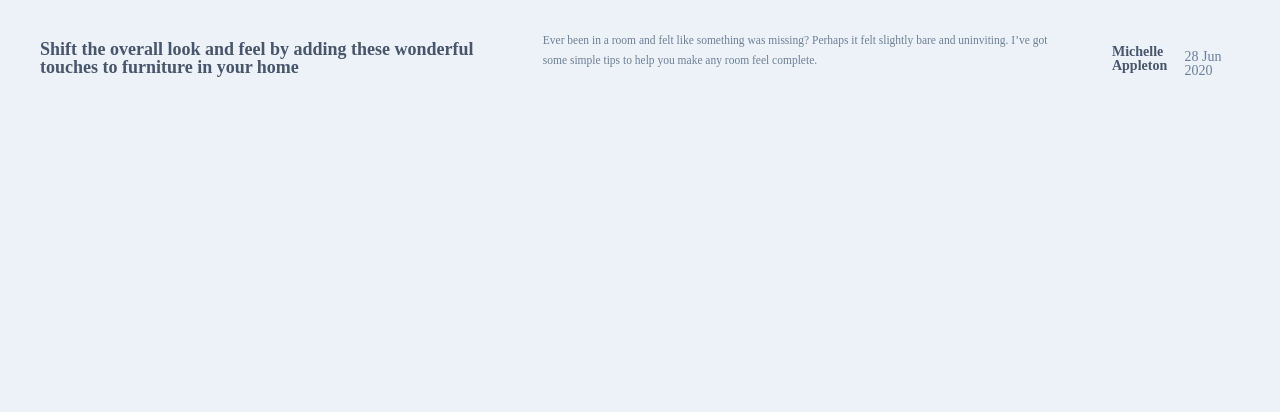
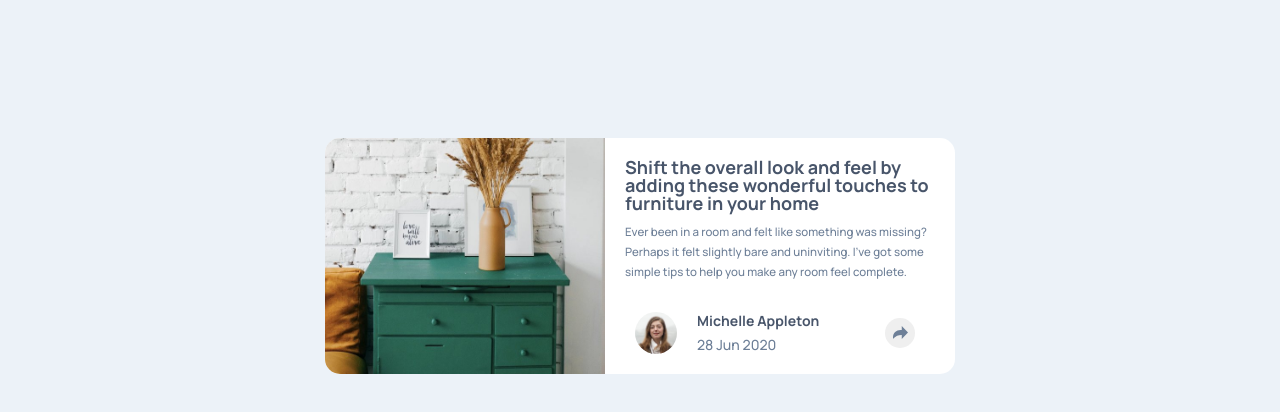
Before and after one commit to Joaovitorsw/article-preview-component, a plain HTML site: page index.html in a window 1280 px wide. Drawn offline with Linux system fonts and the light colour scheme.

Commit message:
✨ feat: html javascript source

```diff
--- a/index.html
+++ b/index.html
@@ -20,26 +20,38 @@
     <title>Frontend Mentor | Article preview component</title>
   </head>
   <body>
+    <div class="card">
+      <img src="images/drawers.jpg" alt="drawer" class="drawer" />
+      <div class="text-card">
         <h1 class="title">
           Shift the overall look and feel by adding these wonderful touches to
           furniture in your home
         </h1>
-
         <p class="paragraph">
-      Ever been in a room and felt like something was missing? Perhaps it felt
-      slightly bare and uninviting. I’ve got some simple tips to help you make
-      any room feel complete.
+          Ever been in a room and felt like something was missing? Perhaps it
+          felt slightly bare and uninviting. I’ve got some simple tips to help
+          you make any room feel complete.
         </p>
-
         <div class="redator-content">
+          <img
+            src="images/avatar-michelle.jpg"
+            alt="avatar-michelle"
+            class="redator-photo"
+          />
+          <div class="redator-info">
             <h1 class="redator-name">Michelle Appleton</h1>
             <span class="date">28 Jun 2020</span>
+          </div>
+          <button class="share"></button>
           <div class="share-box">
-        <span>Share</span>
+            <span>share</span>
             <img src="images/icon-facebook.svg" alt="icon-facebook" />
             <img src="images/icon-twitter.svg" alt="icon-twitter" />
             <img src="images/icon-pinterest.svg" alt="icon-pinterest" />
           </div>
         </div>
+      </div>
+    </div>
+    <script src="article-preview.js"></script>
   </body>
 </html>
```
Lines whose indentation alone changed are shown as unchanged.
